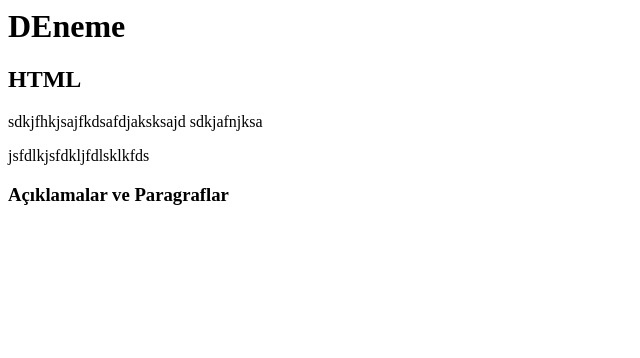
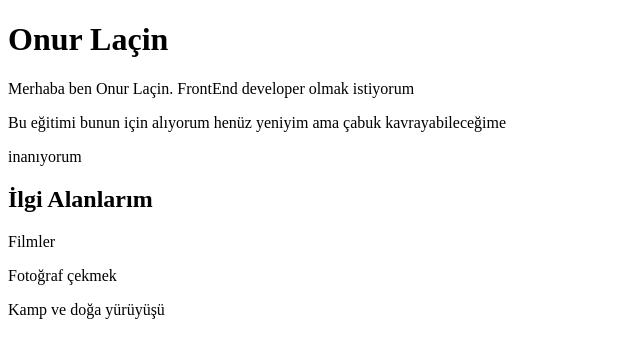
Before and after one commit to onrlcn-ff/ilkhtmlsayfas-, a plain HTML site: page index.html in a window 1280 px wide. Shown: the whole page, without its empty margins (0-640 px from the left). Drawn offline with Linux system fonts and the light colour scheme.

Commit message:
index html değiştirildi

```diff
--- a/index.html
+++ b/index.html
@@ -1,10 +1,19 @@
-<h1>DEneme</h1>
-<!-- aciklama -->
-<h2>HTML</h2>
-<p>sdkjfhkjsajfkdsafdjaksksajd
-    sdkjafnjksa
-</p>
-<p>
-    jsfdlkjsfdkljfdlsklkfds
-</p>
-<h3>Açıklamalar ve Paragraflar </h3>
+<!DOCTYPE html>
+<html lang="en">
+<head>
+    <meta charset="UTF-8">
+    <meta http-equiv="X-UA-Compatible" content="IE=edge">
+    <meta name="viewport" content="width=device-width, initial-scale=1.0">
+    <title>Document</title>
+</head>
+<body>
+    <h1>Onur Laçin</h1>
+    <p>Merhaba ben Onur Laçin. FrontEnd developer olmak istiyorum</p>
+    <p>Bu eğitimi bunun için alıyorum henüz yeniyim ama çabuk kavrayabileceğime</p>
+    <p>inanıyorum</p>
+    <h2>İlgi Alanlarım</h2>
+    <p>Filmler</p>
+    <p>Fotoğraf çekmek</p>
+    <p>Kamp ve doğa yürüyüşü</p>
+</body>
+</html>
```
